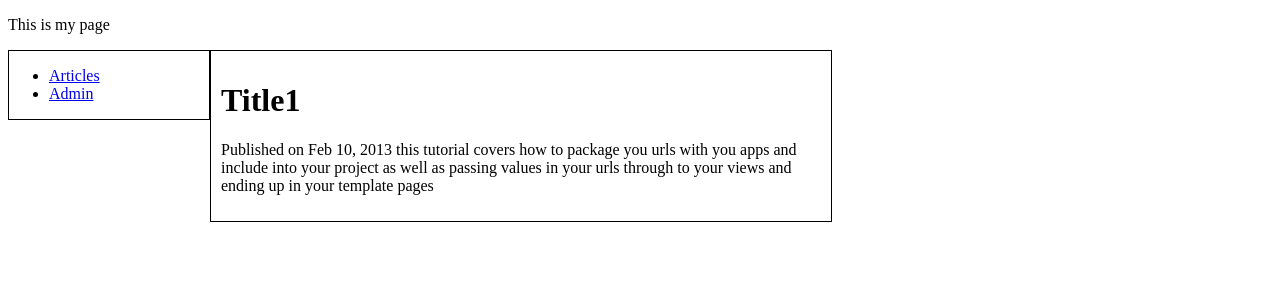
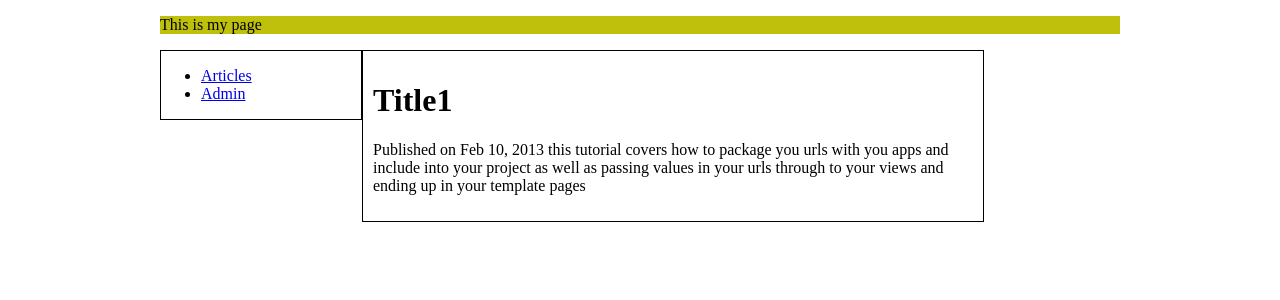
Before and after one commit to tcab/django_test1, a Django app: page /articles/get/1/ in a window 1280 px wide. Shown: the top 300 px of the page. Run offline with Django 3.2, Linux system fonts and the light colour scheme; data comes from the database, SQL or seed files in the repository; parts of the project's set-up code (start-up, migrations or seed data) failed here and were passed over.

Commit message:
filled out styles

```diff
--- a/templates/base.html
+++ b/templates/base.html
@@ -5,6 +5,17 @@
     <title></title>
 
     <style>
+        body {
+            text-align: center;
+        }
+
+        #page {
+            width: 960px;
+            text-align: left;
+            margin: 10px auto 20px auto;
+            background-color: #bec00b;
+        }
+
         #sidebar {
             float: left;
             width: 200px;
```
